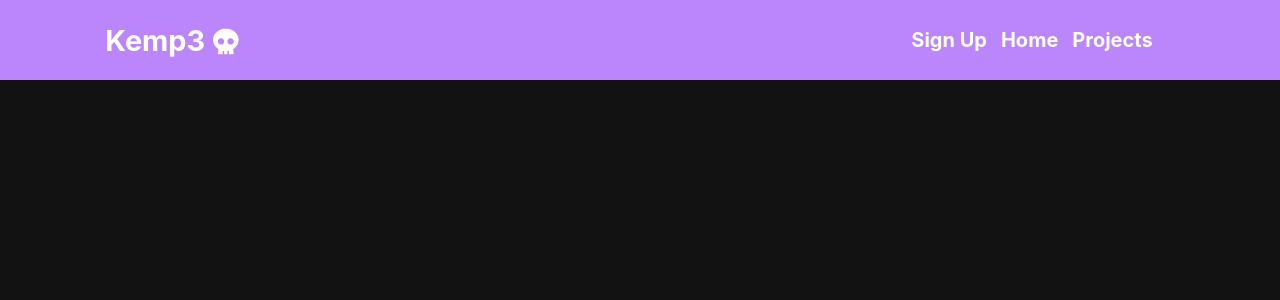
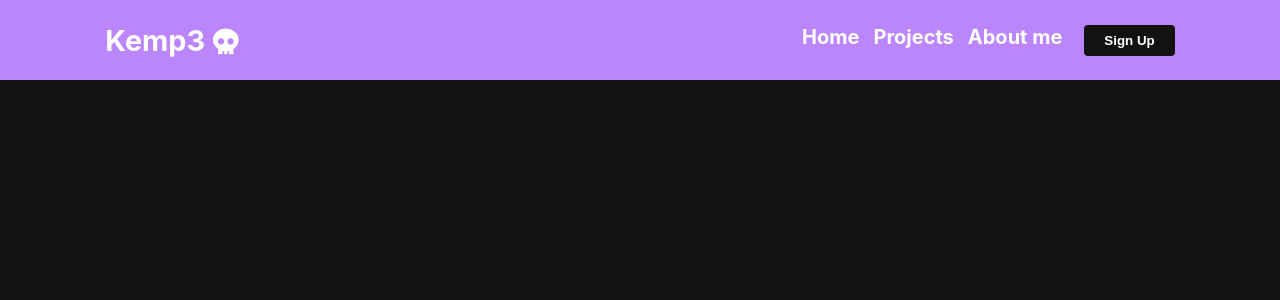
Before and after one commit to LuuOW/react_app, a React (Create React App) app: page / in a window 1280 px wide. Shown: the top 300 px of the page. Built offline with nearby package versions, Linux system fonts and the light colour scheme.

Commit message:
New sign up button transition effects...

```diff
--- a/src/App.js
+++ b/src/App.js
@@ -6,6 +6,7 @@ import Aboutme from './Aboutme';
 import Projects from './Projects';
 import { BrowserRouter as Router, Switch, Route, Link, Redirect } from 'react-router-dom';
 import SignUp from './signup/signup';
+import { Button } from './signup/signupbtn';
 
 function App() {
     return (
@@ -16,7 +17,6 @@ function App() {
                     <Route path = "/Home" component = {Home} />
                     <Route path = "/Projects" component = {Projects} />
                     <Route path = "/Aboutme" component = {Aboutme} />
-                    <Route path = '/SignUp' component = {SignUp} />
                 </Switch>
             </div>
         </Router>
--- a/src/MenuItems.js
+++ b/src/MenuItems.js
@@ -1,10 +1,5 @@
 export const MenuItems = [
 
-    {
-        title: 'Sign Up',
-        url: 'signup',
-        cName: 'nav-links'
-    },
 
     {
         title: 'Home',
@@ -21,7 +16,14 @@ export const MenuItems = [
     {
         title: 'About me',
         url: 'aboutme',
-        cName: 'nav-links-mobile'
-    }
+        cName: 'nav-links'
+    },
+
+    {
+
+    title: 'Sign Up',
+    url: 'signup',
+    cName: 'nav-links-mobile'
+}
 
 ]
--- a/src/Navbar.js
+++ b/src/Navbar.js
@@ -2,6 +2,7 @@ import React, { Component } from 'react';
 import {MenuItems} from './MenuItems';
 import './Navbar.css';
 import Home from './Home';
+import { Button } from './signup/signupbtn';
 
 class Navbar extends Component {
     render() {
@@ -24,6 +25,7 @@ class Navbar extends Component {
                             </li>
                         );
                     })}
+                    <Button>Sign Up</Button>
                 </ul>
             </nav>
         );
--- a/src/signup/signupbtn.css
+++ b/src/signup/signupbtn.css
@@ -8,13 +8,15 @@
     outline: none;
     border: none;
     cursor: pointer;
+    color: #ffffff;
+    font-weight: bold;
 }
 
 .btn:hover {
     padding: 8px 20px;
     transition: all 0.3s ease-out;
     background: #ffffff;
-    color: #BB86FC;
+    color: #000000;
     transition: 250ms;
 }
 
```
Also changed, not shown: 1 other file (tests, documents, lock files or other folders).
